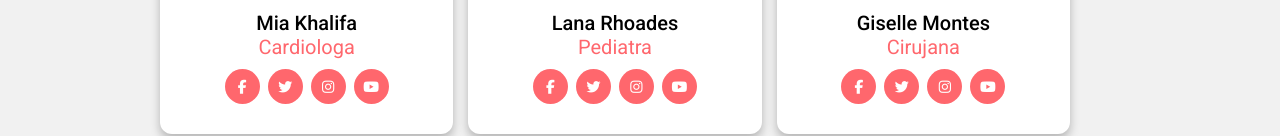
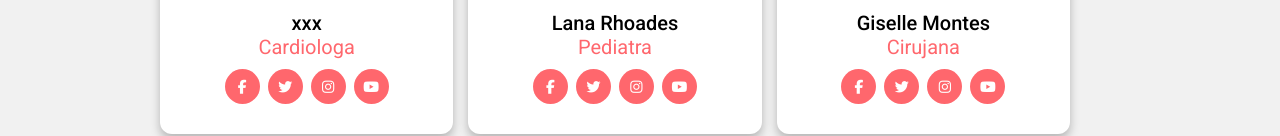
Before and after one commit to Ixzaa/n, a plain HTML site: page Practica 05/index.html in a window 1280 px wide. Shown: the part 344-480 px from the top of the page. Drawn offline with Linux system fonts and the light colour scheme.

Commit message:
Update index.html

```diff
--- a/Practica 05/index.html
+++ b/Practica 05/index.html
@@ -38,7 +38,7 @@
 										<img src="Img/carrucel1.webp" alt="" />
 									</div>
 									<div class="detalles_popular">
-										<div class="nombre_popular">Mia Khalifa</div>
+										<div class="nombre_popular">xxx</div>
 										<div class="especialidad_popular">Cardiologa</div>
 									</div>
 									<div class="media_icons_popular">
```
